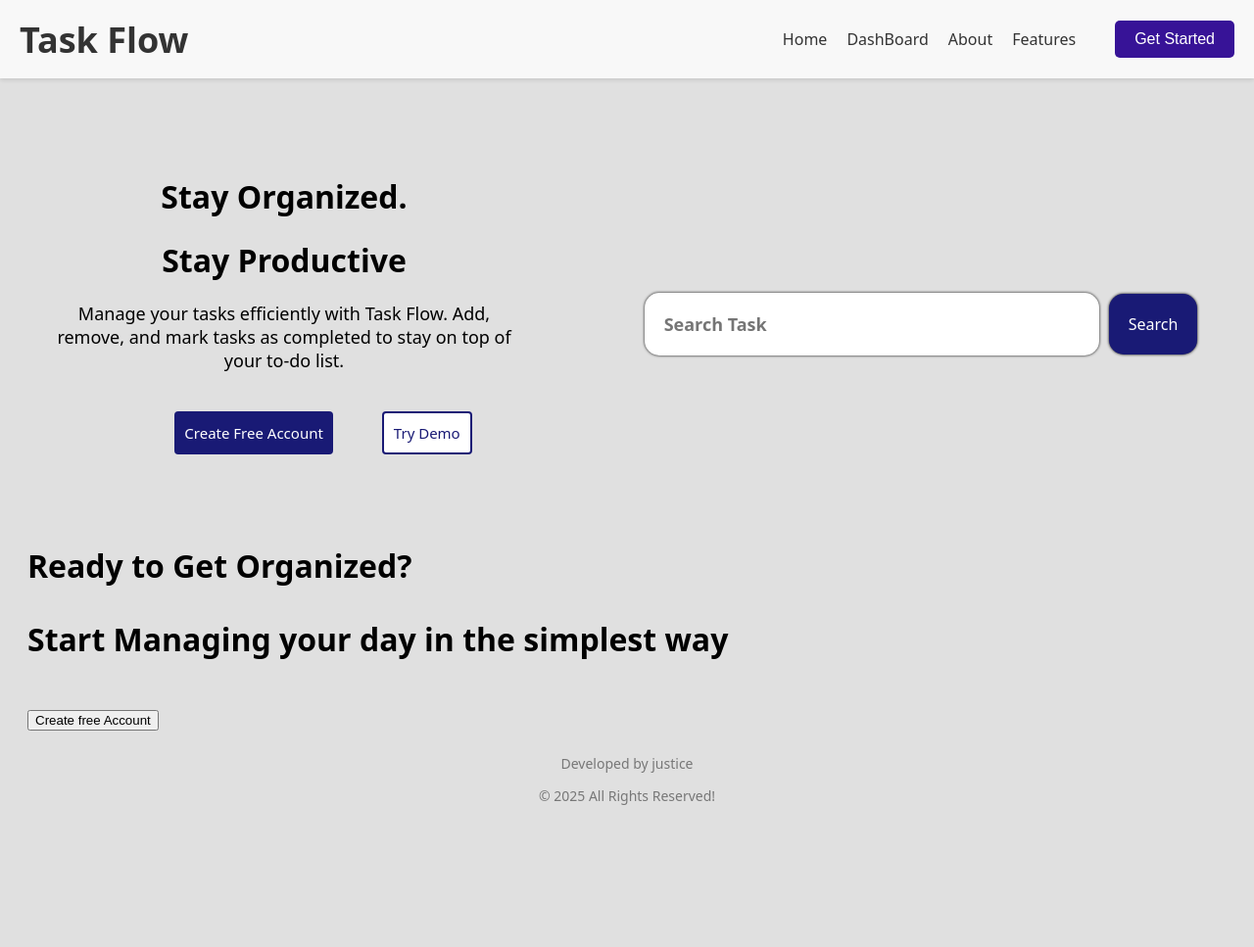
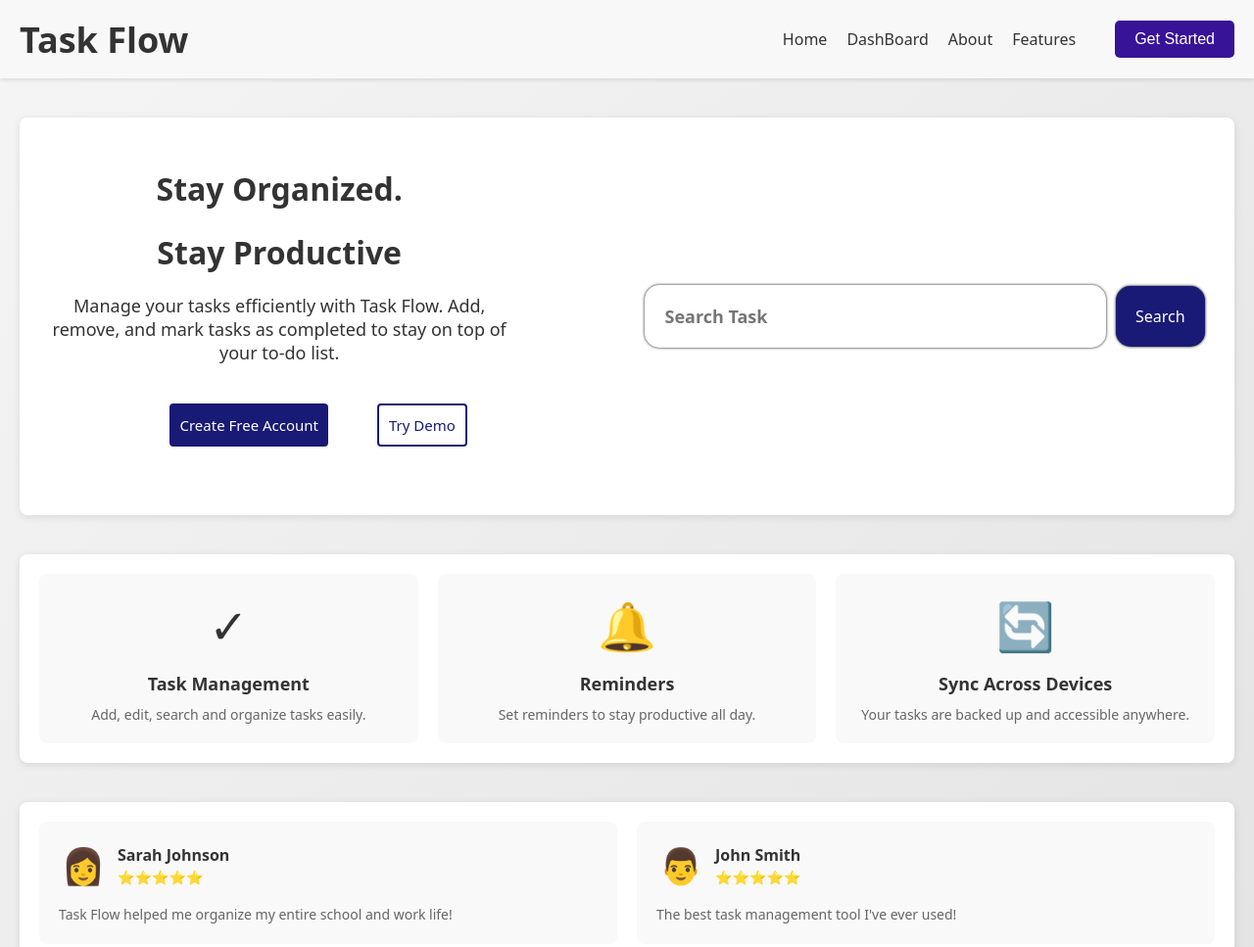
Before and after one commit to Justice-code-ops/Task-flows, a website: page Public/index.html in a window 1280 px wide. Shown: the top 967 px of the page at 98% size. Before the commit the page ends 864 px from the top, so only its background shows below. Drawn offline with Linux system fonts and the light colour scheme; a web font is replaced by a local one.

Commit message:
Improve styling and reorganize layout - Add gradient background and enhanced styling to body - Style .xtra-info section with gradient background and hover effects - Improve .info container with white background and shadow - Add feature cards section with hover animations - Add review/testimonial cards with star ratings - Reorganize layout structure for better visual hierarchy

```diff
--- a/Public/index.html
+++ b/Public/index.html
@@ -51,9 +51,46 @@
         </div>
     </div>
 
-    <div class="management-container"></div>
+    <div class="management-container">
+        <div class="feature-card">
+            <div class="feature-icon">✓</div>
+            <h3>Task Management</h3>
+            <p>Add, edit, search and organize tasks easily.</p>
+        </div>
+        <div class="feature-card">
+            <div class="feature-icon">🔔</div>
+            <h3>Reminders</h3>
+            <p>Set reminders to stay productive all day.</p>
+        </div>
+        <div class="feature-card">
+            <div class="feature-icon">🔄</div>
+            <h3>Sync Across Devices</h3>
+            <p>Your tasks are backed up and accessible anywhere.</p>
+        </div>
+    </div>
 
-    <div class="review-container"></div>
+    <div class="review-container">
+        <div class="review-card">
+            <div class="review-header">
+                <div class="review-avatar">👩</div>
+                <div class="review-info">
+                    <h4>Sarah Johnson</h4>
+                    <div class="stars">⭐⭐⭐⭐⭐</div>
+                </div>
+            </div>
+            <p class="review-text">Task Flow helped me organize my entire school and work life!</p>
+        </div>
+        <div class="review-card">
+            <div class="review-header">
+                <div class="review-avatar">👨</div>
+                <div class="review-info">
+                    <h4>John Smith</h4>
+                    <div class="stars">⭐⭐⭐⭐⭐</div>
+                </div>
+            </div>
+            <p class="review-text">The best task management tool I've ever used!</p>
+        </div>
+    </div>
 
     <div class="xtra-info">
         <h1>Ready to Get Organized?<h1>
--- a/Public/style.css
+++ b/Public/style.css
@@ -2,9 +2,11 @@ body {
     font-family: "Happy Monkey", system-ui;
     font-weight: 400;
     font-style: normal;
-    background-color: #e0e0e0;
-    /* margin-top: 100px; */
+    background: linear-gradient(135deg, #f5f5f5 0%, #e0e0e0 100%);
+    margin: 0;
     padding: 100px 20px 20px 20px;
+    min-height: 100vh;
+    color: #333;
 }
 
 .info {
@@ -14,12 +16,17 @@ body {
     align-items: center;
     margin: 20px auto;
     padding: 20px;
+    background: white;
+    border-radius: 8px;
+    box-shadow: 0 2px 8px rgba(0, 0, 0, 0.1);
+    max-width: 1200px;
 }
 
 .headline-section {
     padding: 10px;
     /* border: 2px solid black; */
     width: 50%;
+    flex: 1;
 }
 
 .headline {
@@ -43,6 +50,7 @@ body {
     gap: 10px;
     width: 50%;
     padding: 2px;
+    flex: 1;
 }
 
 #search-task {
@@ -322,3 +330,144 @@ li:hover .dropdown-menu {
     visibility: visible;
     transform: translateY(0);
 }
+
+.xtra-info {
+    background: linear-gradient(135deg, #371397ff 0%, #3128a7ff 100%);
+    color: white;
+    padding: 60px 20px;
+    text-align: center;
+    border-radius: 8px;
+    margin: 40px auto;
+    max-width: 600px;
+    box-shadow: 0 4px 15px rgba(0, 0, 0, 0.2);
+}
+
+.xtra-info h1 {
+    font-size: 36px;
+    margin: 0 0 15px 0;
+    font-weight: bold;
+}
+
+.xtra-info p {
+    font-size: 18px;
+    margin: 0 0 30px 0;
+    opacity: 0.95;
+}
+
+.xtra-info button {
+    background-color: #a72852ff;
+    color: white;
+    padding: 12px 30px;
+    font-size: 16px;
+    font-family: inherit;
+    border: none;
+    border-radius: 5px;
+    cursor: pointer;
+    transition: background-color 0.3s ease, transform 0.2s ease;
+}
+
+.xtra-info button:hover {
+    background-color: #7a1f3dff;
+    transform: scale(1.05);
+}
+
+.management-container {
+    margin: 40px auto;
+    padding: 20px;
+    background: white;
+    border-radius: 8px;
+    box-shadow: 0 2px 8px rgba(0, 0, 0, 0.1);
+    max-width: 1200px;
+    display: flex;
+    justify-content: space-around;
+    align-items: center;
+    gap: 20px;
+}
+
+.feature-card {
+    flex: 1;
+    text-align: center;
+    padding: 20px;
+    background: #f9f9f9;
+    border-radius: 8px;
+    transition: transform 0.3s ease, box-shadow 0.3s ease;
+}
+
+.feature-card:hover {
+    transform: translateY(-5px);
+    box-shadow: 0 4px 12px rgba(0, 0, 0, 0.15);
+}
+
+.feature-icon {
+    font-size: 48px;
+    margin-bottom: 15px;
+}
+
+.feature-card h3 {
+    font-size: 18px;
+    margin: 10px 0;
+    color: #333;
+}
+
+.feature-card p {
+    font-size: 14px;
+    color: #666;
+    margin: 0;
+}
+
+.review-container {
+    margin: 40px auto;
+    padding: 20px;
+    background: white;
+    border-radius: 8px;
+    box-shadow: 0 2px 8px rgba(0, 0, 0, 0.1);
+    max-width: 1200px;
+    display: flex;
+    justify-content: space-around;
+    align-items: stretch;
+    gap: 20px;
+}
+
+.review-card {
+    flex: 1;
+    padding: 20px;
+    background: #f9f9f9;
+    border-radius: 8px;
+    transition: transform 0.3s ease, box-shadow 0.3s ease;
+}
+
+.review-card:hover {
+    transform: translateY(-5px);
+    box-shadow: 0 4px 12px rgba(0, 0, 0, 0.15);
+}
+
+.review-header {
+    display: flex;
+    align-items: center;
+    margin-bottom: 15px;
+    gap: 10px;
+}
+
+.review-avatar {
+    font-size: 36px;
+    min-width: 50px;
+    text-align: center;
+}
+
+.review-info h4 {
+    margin: 0;
+    font-size: 16px;
+    color: #333;
+}
+
+.stars {
+    font-size: 14px;
+    margin-top: 2px;
+}
+
+.review-text {
+    font-size: 14px;
+    color: #666;
+    margin: 0;
+    line-height: 1.5;
+}
```
